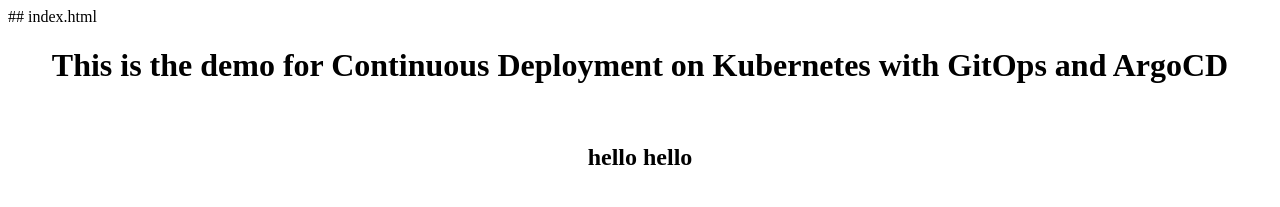
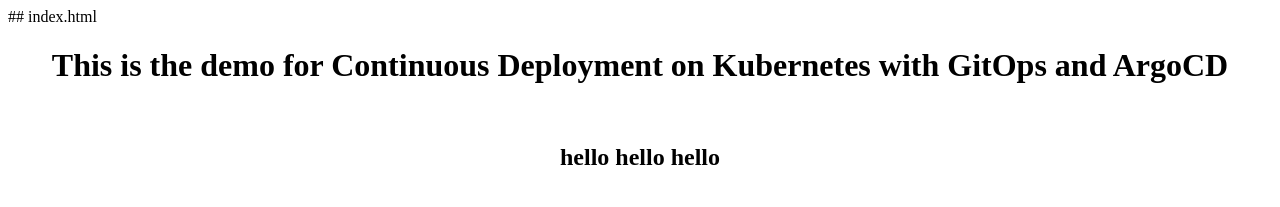
Before and after one commit to NarmathaBala/argocicd, a plain HTML site: page index.html in a window 1280 px wide. Shown: the top 207 px of the page. Drawn offline with Linux system fonts and the light colour scheme.

Commit message:
test new changes

```diff
--- a/index.html
+++ b/index.html
@@ -3,7 +3,7 @@
 <body>
 <center>
 <h1>This is the demo for Continuous Deployment on Kubernetes with GitOps and ArgoCD</h1> <br>
-<h2>hello hello</h2>
+<h2>hello hello hello</h2>
 <br>
 <img src='https://raw.githubusercontent.com/Ajaypathak372/cloud-task2/master/task2.jpg' width=600 height=480>
 </center>
```
